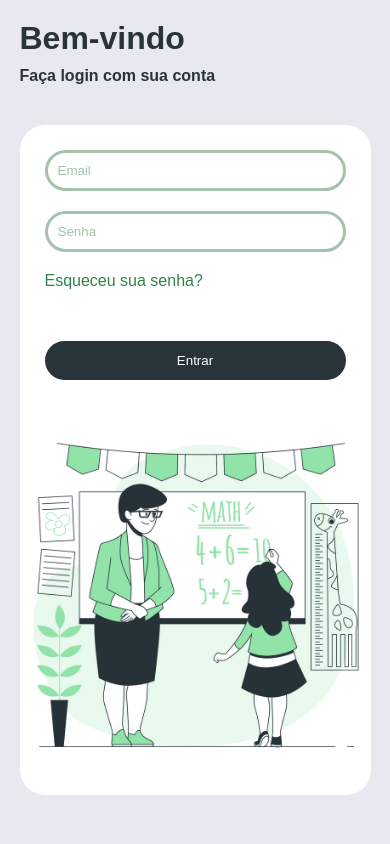
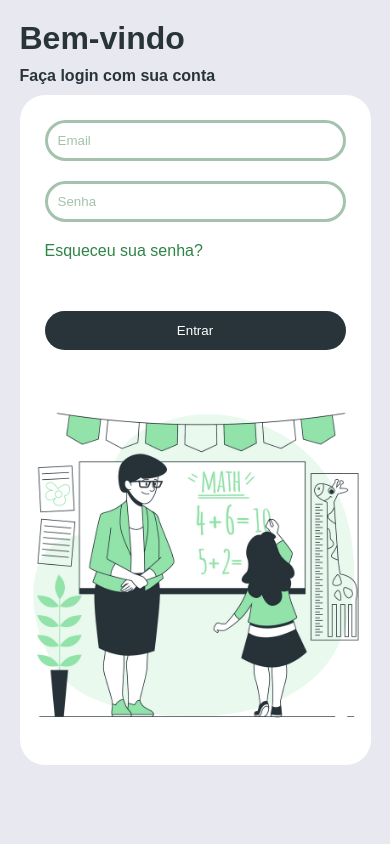
Before and after one commit to feliquisds/proj_integrador, a PHP site: page / in a window 390 px wide. Run offline with PHP 8.4, Linux system fonts and the light colour scheme.

Commit message:
improved layout responsiveness

```diff
--- a/css/login.css
+++ b/css/login.css
@@ -1,18 +1,16 @@
 @import url(global.css);
 
 body {
-    padding: 5%;
+    padding: 5vw;
     display: flex;
-    flex-wrap: wrap;
-    justify-content: space-between;
+    justify-content: center;
+    align-items: center;
     height: 100vh;
 }
 
 .login-section {
+    margin-right: 2.5vw;
     height: 100%;
-    display: flex;
-    flex-direction: column;
-    justify-content: space-between;
     width: 400px;
     max-width: 90vw;
 }
@@ -21,7 +19,6 @@ body {
     padding: 25px;
     border-radius: 25px;
     height: 230px;
-    width: auto;
     display: flex;
     flex-direction: column;
     justify-content: space-between;
@@ -30,24 +27,33 @@ body {
 }
 
 .login-image {
+    margin-left: 2.5vw;
     padding: 25px;
     border-radius: 25px;
     height: 100vmin;
-    width: auto;
-    max-height: 100%;
+    max-height: 400px;
     max-width: 90vw;
     display: flex;
     justify-content: center;
-    box-sizing: border-box;
     background-color: var(--card-background);
 }
 
 @media only screen and (max-width: 600px) {
+    body {
+        flex-wrap: wrap;
+        align-content: flex-start;
+    }
+
+    .login-section {
+        margin-right: 0;
+    }
+
     .login-form {
         border-radius: 25px 25px 0px 0px;
     }
 
     .login-image {
+        margin-left: 0;
         border-radius: 0px 0px 25px 25px;
     }
 }
```
